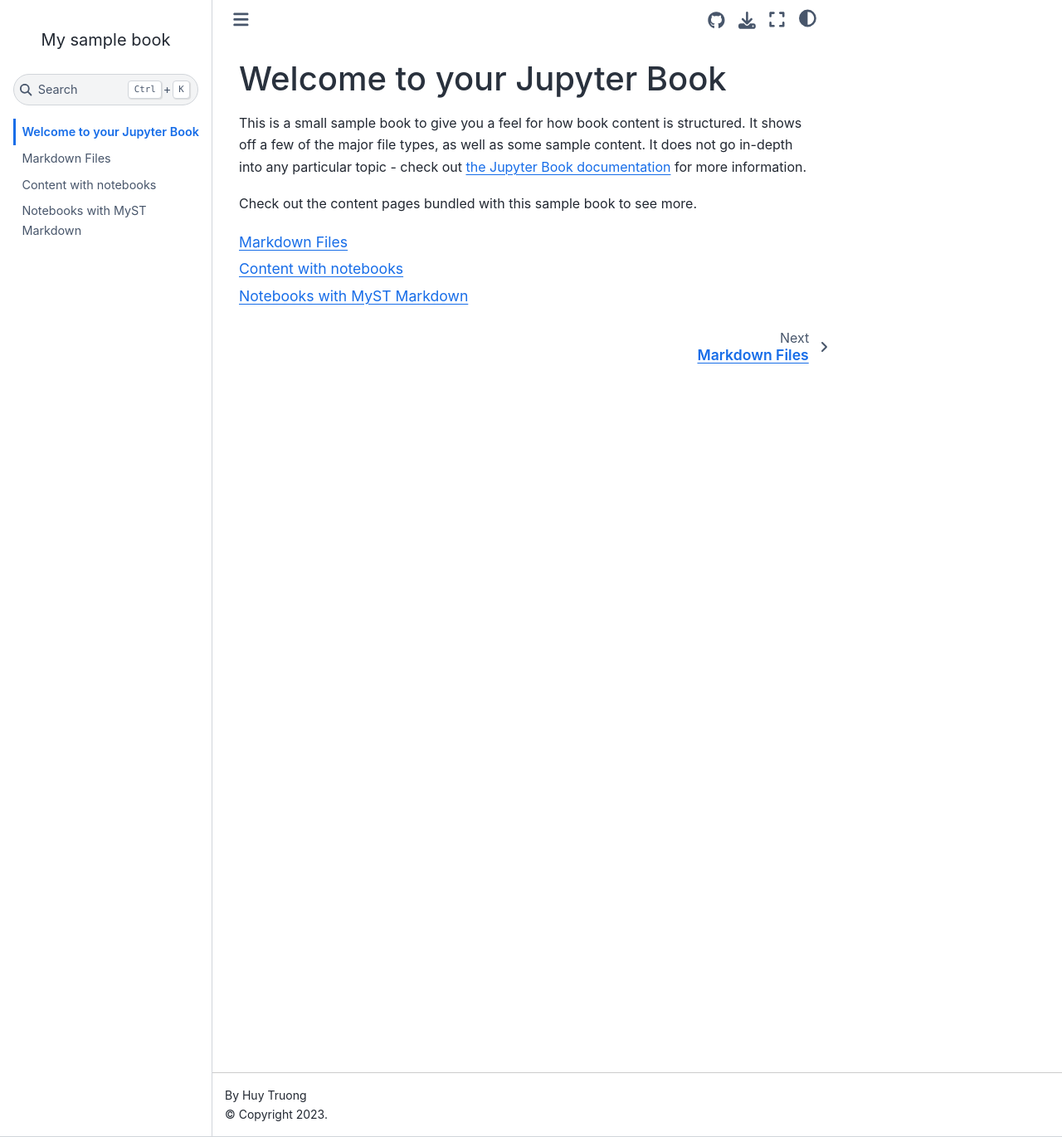
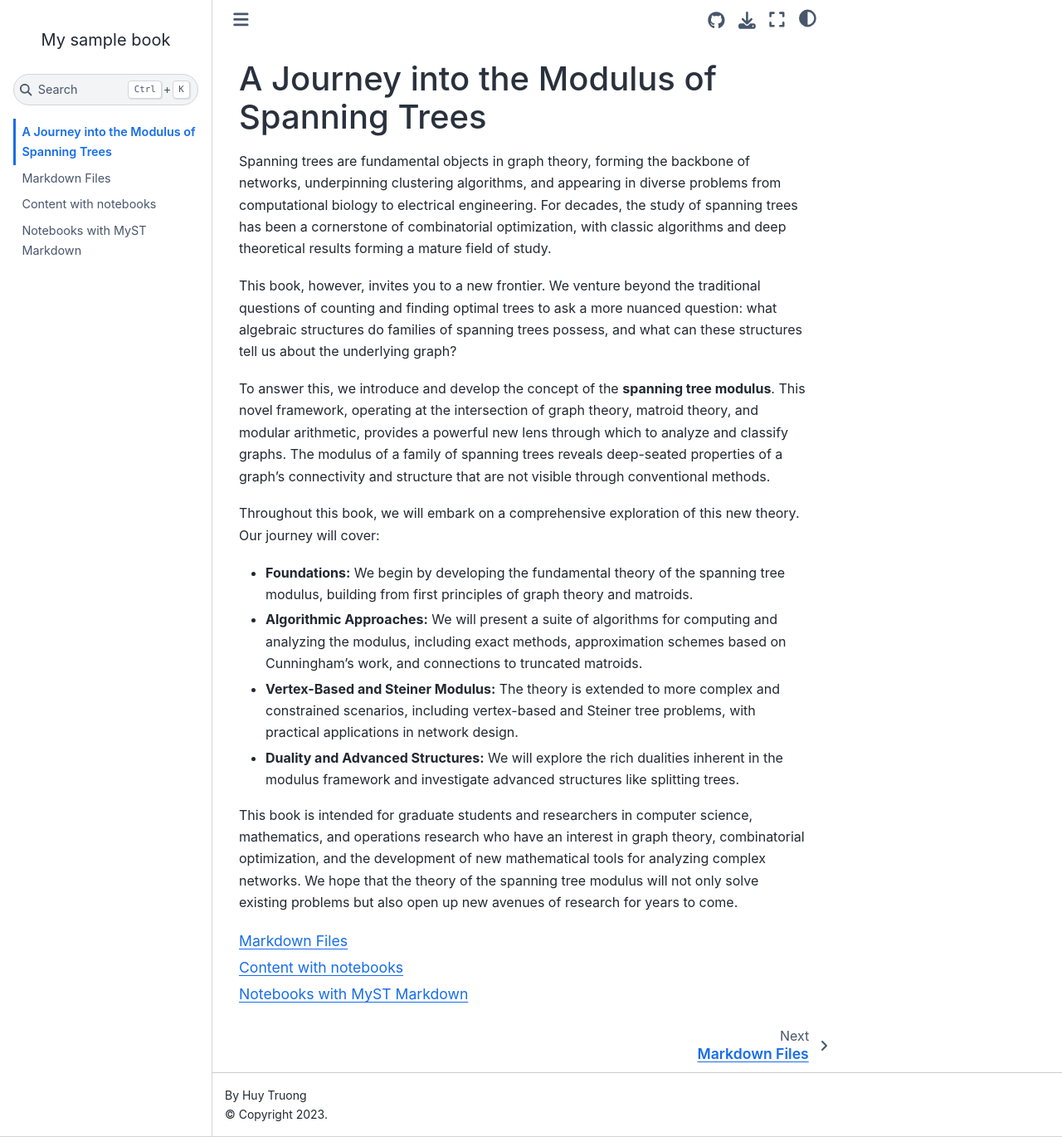
Before and after one commit to ngochuytruong/Spanning-tree-modulus, a Jupyter Book: the page built from intro.md, in a window 1280 px wide and 1370 px high. Shown: the whole window at 83% size. Built offline with Jupyter Book 1.0.4 settings and Sphinx 7.4.7 and the Sphinx Book theme 1.1.4, drawn with Linux system fonts in a browser that asks for light colours; pages that are not in the unit, such as notebooks, are missing from menus.

Commit message:
Describe what you changed

````diff
--- a/intro.md
+++ b/intro.md
@@ -1,11 +1,19 @@
-# Welcome to your Jupyter Book
+# A Journey into the Modulus of Spanning Trees
 
-This is a small sample book to give you a feel for how book content is
-structured.
-It shows off a few of the major file types, as well as some sample content.
-It does not go in-depth into any particular topic - check out [the Jupyter Book documentation](https://jupyterbook.org) for more information.
+Spanning trees are fundamental objects in graph theory, forming the backbone of networks, underpinning clustering algorithms, and appearing in diverse problems from computational biology to electrical engineering. For decades, the study of spanning trees has been a cornerstone of combinatorial optimization, with classic algorithms and deep theoretical results forming a mature field of study.
 
-Check out the content pages bundled with this sample book to see more.
+This book, however, invites you to a new frontier. We venture beyond the traditional questions of counting and finding optimal trees to ask a more nuanced question: what algebraic structures do families of spanning trees possess, and what can these structures tell us about the underlying graph?
+
+To answer this, we introduce and develop the concept of the **spanning tree modulus**. This novel framework, operating at the intersection of graph theory, matroid theory, and modular arithmetic, provides a powerful new lens through which to analyze and classify graphs. The modulus of a family of spanning trees reveals deep-seated properties of a graph's connectivity and structure that are not visible through conventional methods.
+
+Throughout this book, we will embark on a comprehensive exploration of this new theory. Our journey will cover:
+
+-   **Foundations:** We begin by developing the fundamental theory of the spanning tree modulus, building from first principles of graph theory and matroids.
+-   **Algorithmic Approaches:** We will present a suite of algorithms for computing and analyzing the modulus, including exact methods, approximation schemes based on Cunningham's work, and connections to truncated matroids.
+-   **Vertex-Based and Steiner Modulus:** The theory is extended to more complex and constrained scenarios, including vertex-based and Steiner tree problems, with practical applications in network design.
+-   **Duality and Advanced Structures:** We will explore the rich dualities inherent in the modulus framework and investigate advanced structures like splitting trees.
+
+This book is intended for graduate students and researchers in computer science, mathematics, and operations research who have an interest in graph theory, combinatorial optimization, and the development of new mathematical tools for analyzing complex networks. We hope that the theory of the spanning tree modulus will not only solve existing problems but also open up new avenues of research for years to come.
 
 ```{tableofcontents}
 ```
````
Also changed, not shown: 1 other file.
